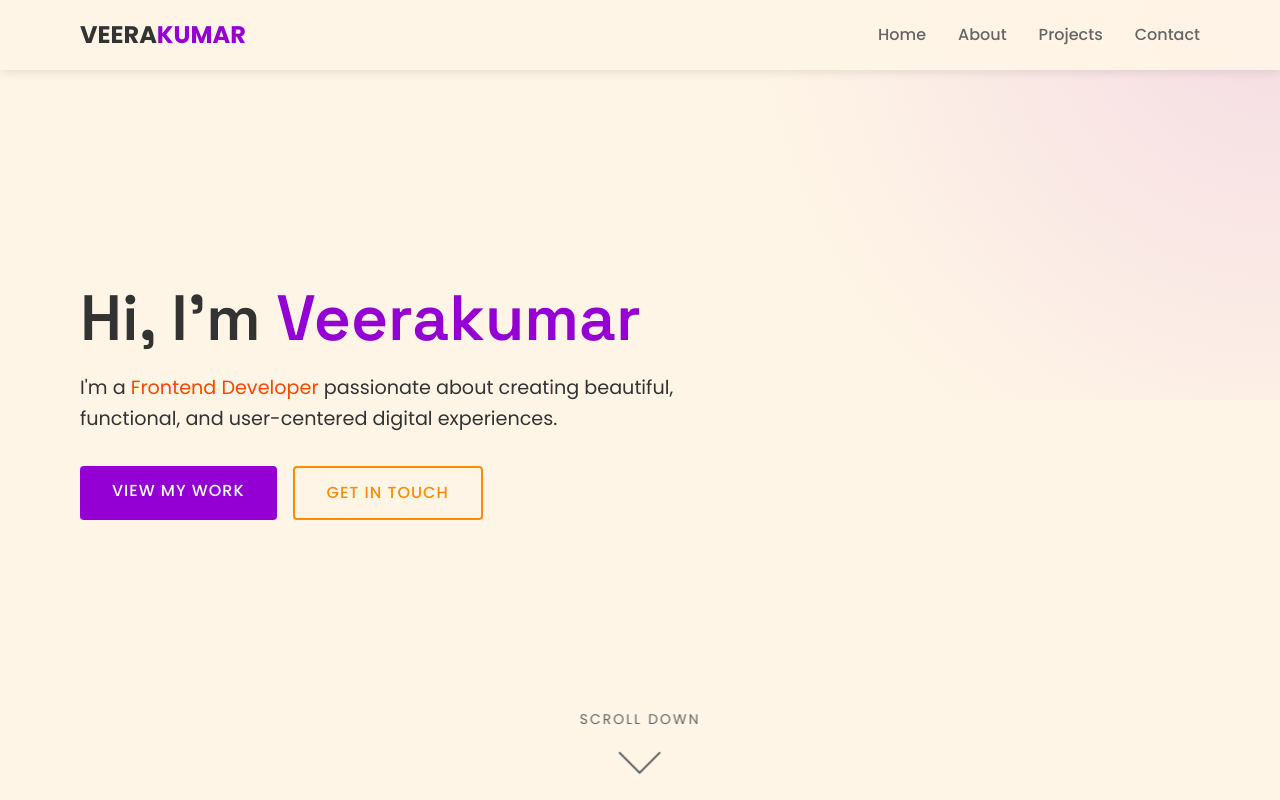
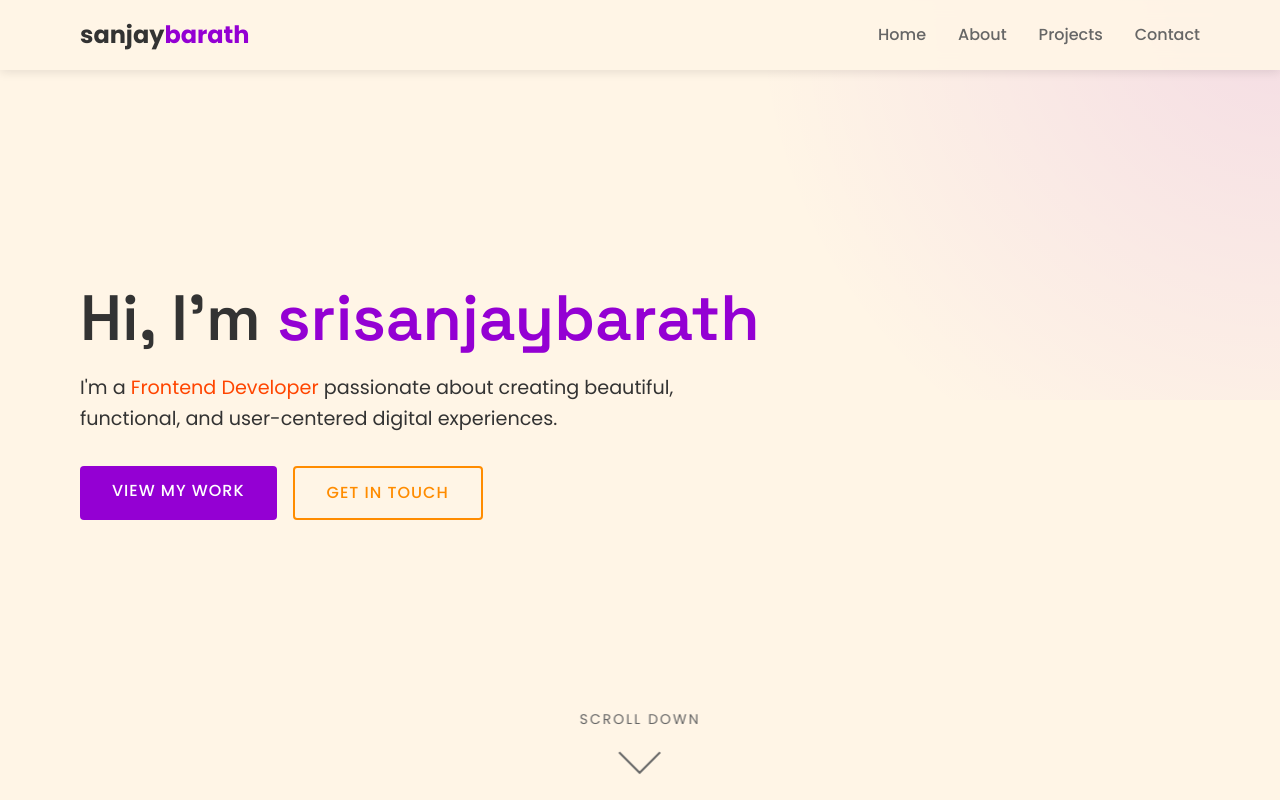
Before and after one commit to sanjaybarath746-ctrl/snssanjay, a plain HTML site: page index.html in a window 1280 px wide. Shown: the top 800 px of the page. Drawn offline with Linux system fonts and the light colour scheme.

Commit message:
Update index.html

```diff
--- a/index.html
+++ b/index.html
@@ -788,7 +788,7 @@
     <!-- Header & Navigation -->
     <header id="header">
         <div class="container nav-container">
-            <a href="#home" class="logo">VEERA<span>KUMAR</span></a>
+            <a href="#home" class="logo">sanjay<span>barath</span></a>
             <button class="mobile-toggle" aria-label="Toggle menu">☰</button>
             <ul class="nav-links">
                 <li><a href="#home">Home</a></li>
@@ -802,7 +802,7 @@
     <!-- Hero Section -->
     <section id="home" class="hero">
         <div class="container hero-content">
-            <h1>Hi, I'm <span class="highlight">Veerakumar</span></h1>
+            <h1>Hi, I'm <span class="highlight">srisanjaybarath</span></h1>
             <p>I'm a <span class="accent">Frontend Developer</span> passionate about creating beautiful, functional, and user-centered digital experiences.</p>
             <div class="hero-buttons">
                 <a href="#projects" class="btn">View My Work</a>
```
